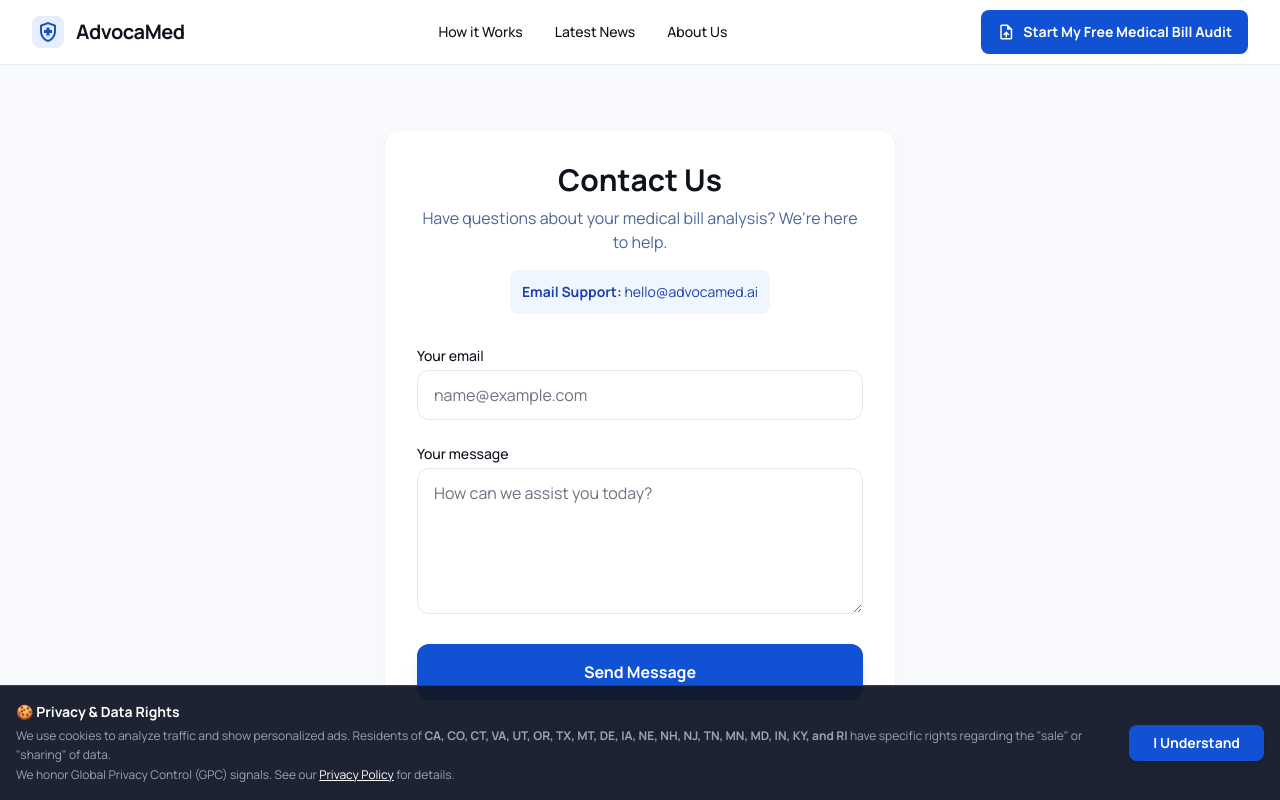
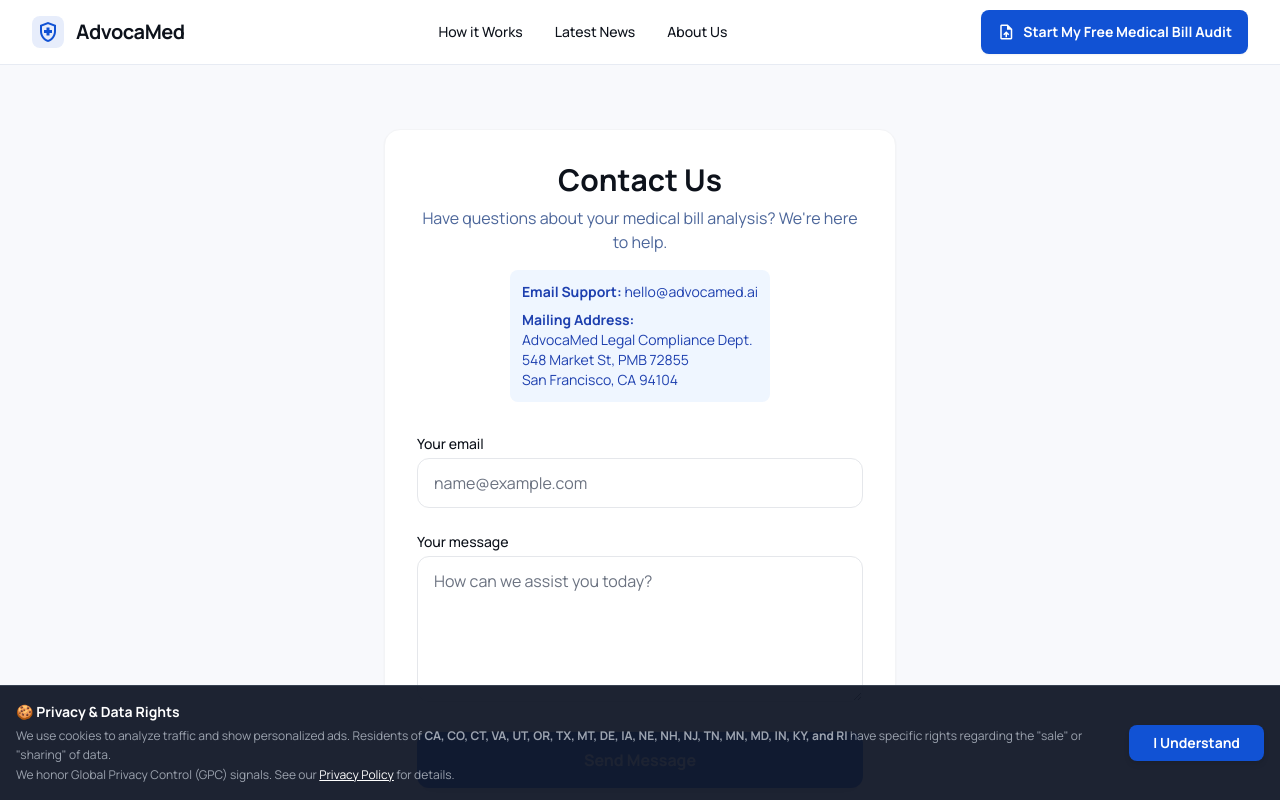
Before and after one commit to gkswjdgb/advocamed-ai, a React (Vite) app in the folder advocamed.ai/: page /contact-us in a window 1280 px wide. Shown: the top 800 px of the page. Built offline with nearby package versions, Linux system fonts and the light colour scheme.

Commit message:
Update ContactUs.tsx

```diff
--- a/advocamed.ai/pages/ContactUs.tsx
+++ b/advocamed.ai/pages/ContactUs.tsx
@@ -15,9 +15,15 @@
             <h1 className="text-3xl font-bold text-text-main-light dark:text-text-main-dark">Contact Us</h1>
             <p className="text-text-secondary-light dark:text-text-secondary-dark mt-2">Have questions about your medical bill analysis? We're here to help.</p>
 
-            <div className="mt-4 p-3 bg-blue-50 dark:bg-blue-900/20 rounded-lg inline-block">
+            <div className="mt-4 p-3 bg-blue-50 dark:bg-blue-900/20 rounded-lg inline-block text-left">
+                <p className="text-sm text-blue-800 dark:text-blue-300 mb-2">
+                    <strong>Email Support:</strong> hello@advocamed.ai
+                </p>
                 <p className="text-sm text-blue-800 dark:text-blue-300">
-                    <strong>Email Support:</strong> hello@advocamed.ai
+                    <strong>Mailing Address:</strong><br/>
+                    AdvocaMed Legal Compliance Dept.<br/>
+                    548 Market St, PMB 72855<br/>
+                    San Francisco, CA 94104
                 </p>
             </div>
           </div>
```
